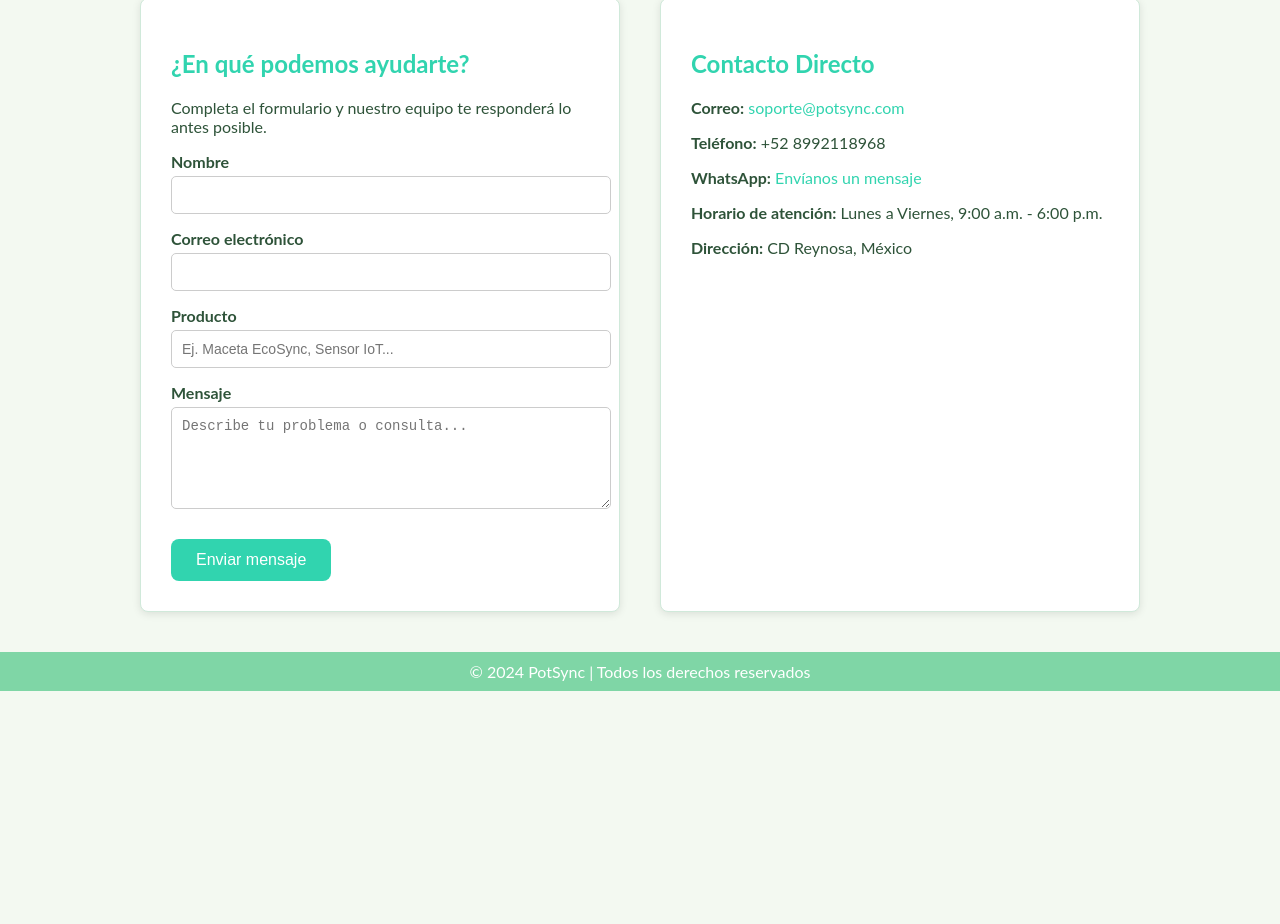
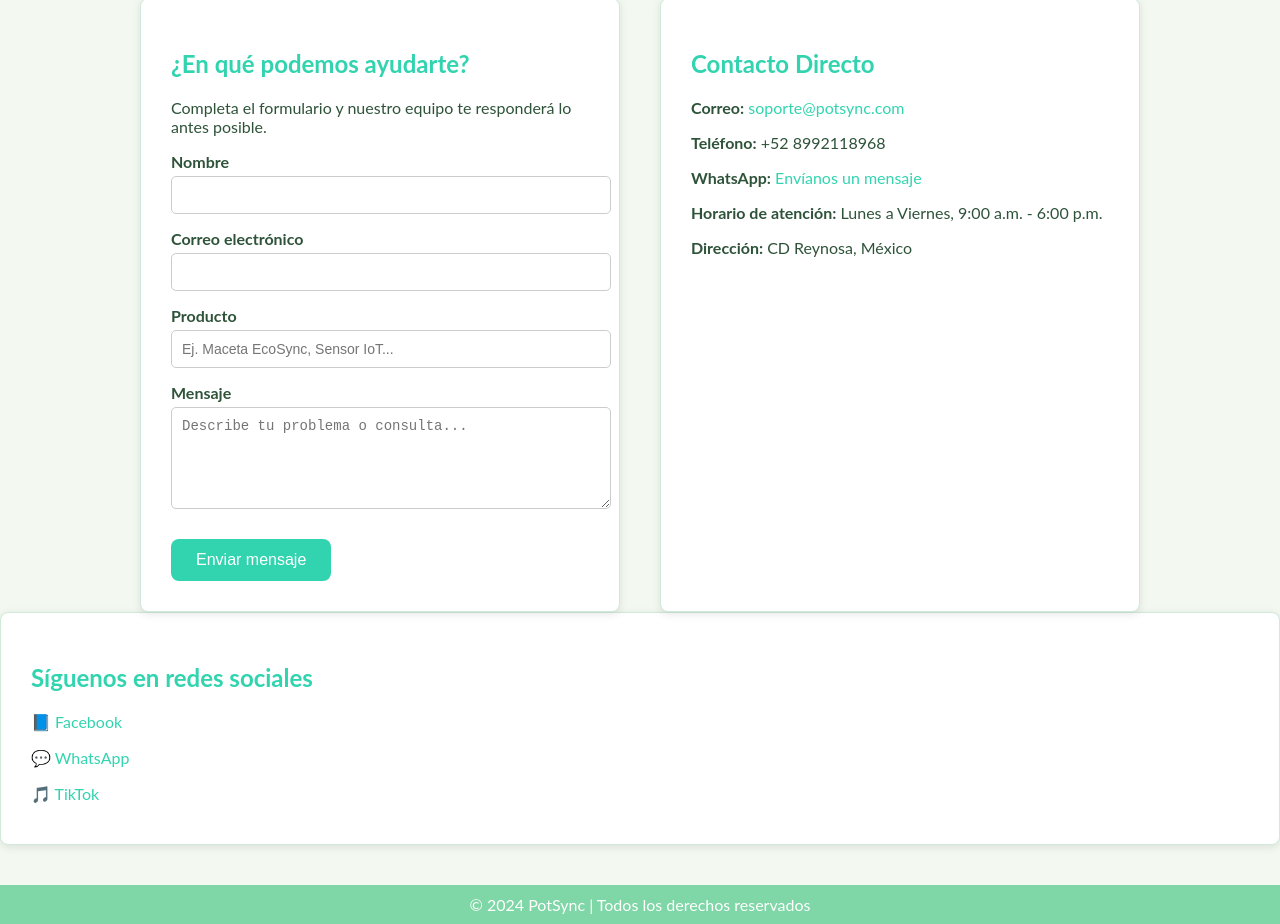
Before and after one commit to PotSync/web., a plain HTML site: page soporte.html in a window 1280 px wide. Shown: the part 235-1159 px from the top of the page. Before the commit the page ends 926 px from the top, so only its background shows below. Drawn offline with Linux system fonts and the light colour scheme.

Commit message:
soporte.html

```diff
--- a/soporte.html
+++ b/soporte.html
@@ -134,6 +134,13 @@
       </div>
     </div>
   </section>
+<!-- Redes Sociales -->
+<div class="contacto-box">
+  <h2>Síguenos en redes sociales</h2>
+  <p><a href="https://www.facebook.com/potsync" target="_blank">📘 Facebook</a></p>
+  <p><a href="https://wa.me/528992118968" target="_blank">💬 WhatsApp</a></p>
+  <p><a href="https://www.tiktok.com/@potsync" target="_blank">🎵 TikTok</a></p>
+</div>
 
   <footer>
     &copy; 2024 PotSync | Todos los derechos reservados
```
